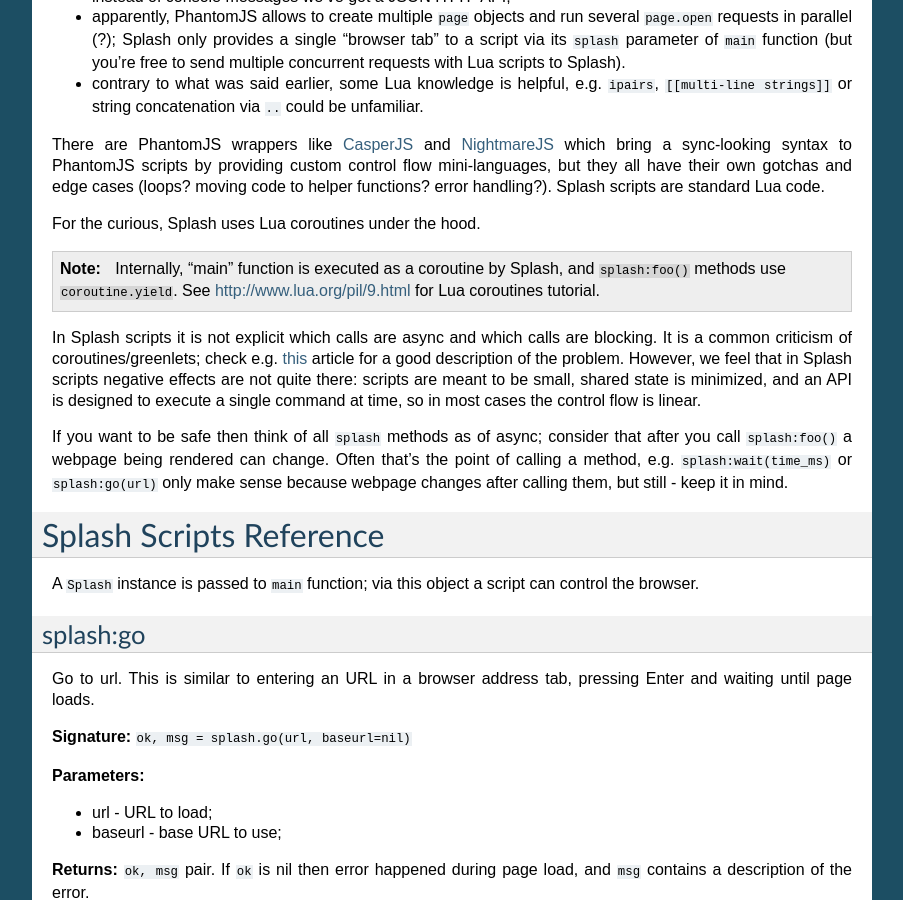
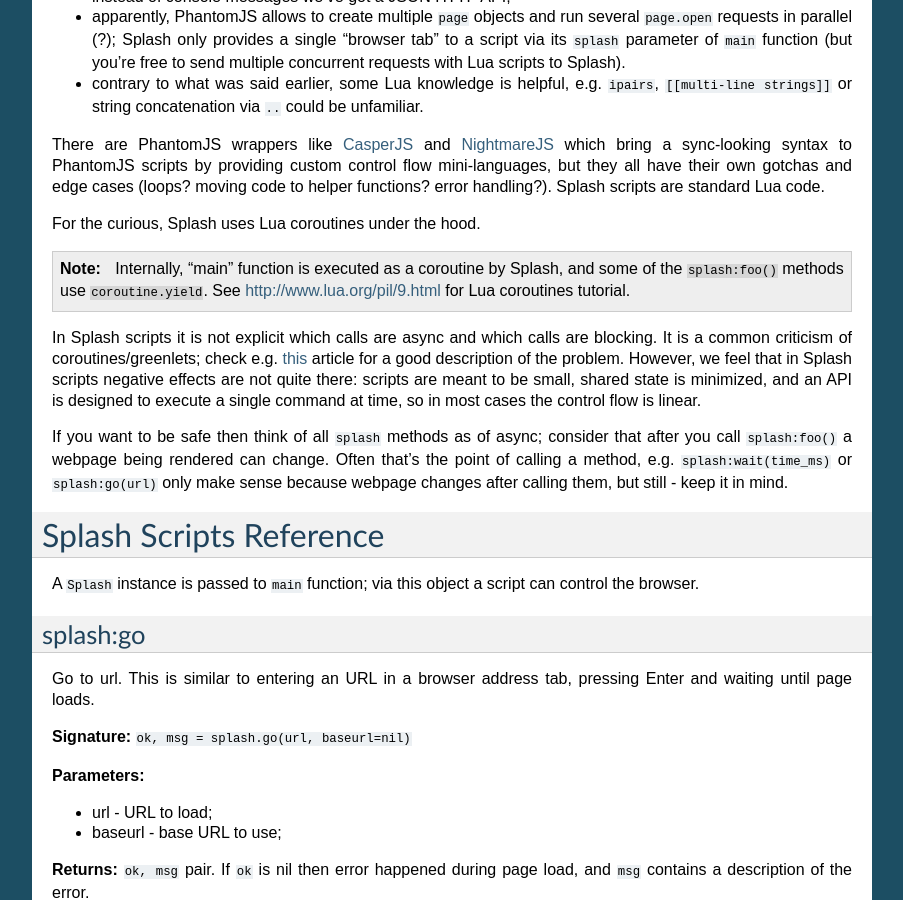
Before and after one commit to scrapinghub/splash, a Sphinx documentation site: the page built from docs/scripting.rst, in a window 1280 px wide and 900 px high, scrolled down 3265 px. Shown: the whole window, without its empty margins (198-1101 px from the left). Built offline with Sphinx 7.4.7, drawn with Linux system fonts in a browser that asks for light colours.

Commit message:
DOC clarify implementation details

```diff
--- a/docs/scripting.rst
+++ b/docs/scripting.rst
@@ -241,7 +241,7 @@
 .. note::
 
     Internally, "main" function is executed as a coroutine by Splash,
-    and ``splash:foo()`` methods use ``coroutine.yield``.
+    and some of the ``splash:foo()`` methods use ``coroutine.yield``.
     See http://www.lua.org/pil/9.html for Lua coroutines tutorial.
 
 In Splash scripts it is not explicit which calls are async and which calls
```
